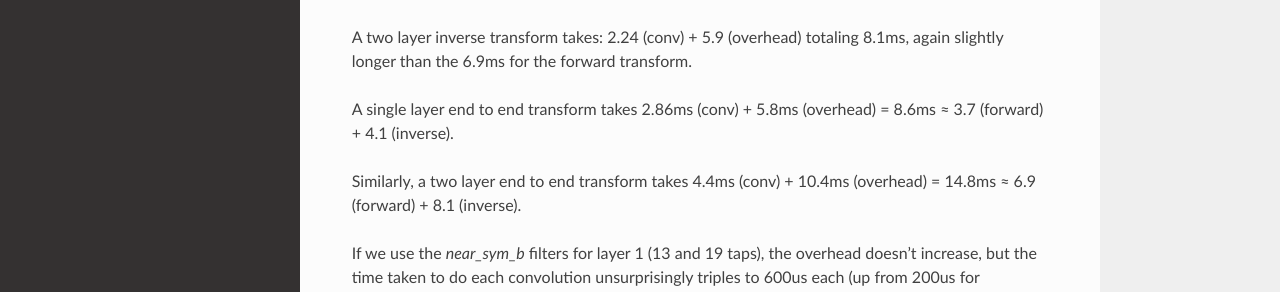
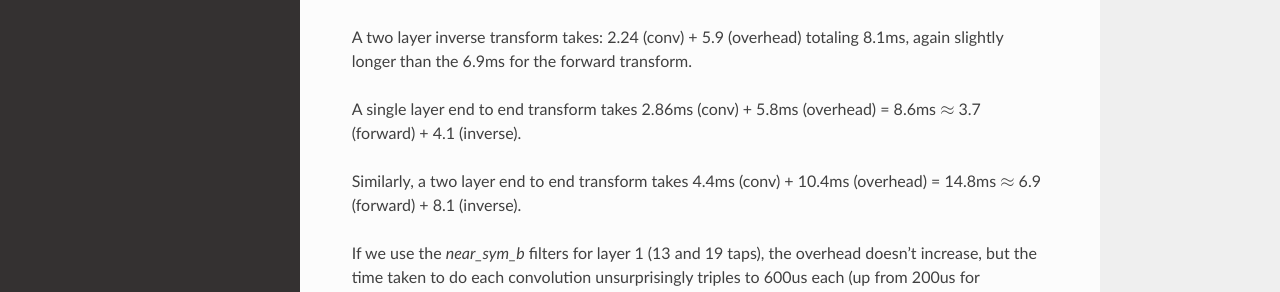
Before and after one commit to fbcotter/pytorch_wavelets, a Sphinx documentation site: the page built from docs/speed.rst, in a window 1280 px wide and 900 px high, scrolled down 505 px. Shown: the part 397-689 px from the top of the window. Built offline with Sphinx 7.4.7 and the Read the Docs theme 2.0.0, drawn with Linux system fonts in a browser that asks for light colours.

Commit message:
Updated docs requirements

```diff
--- a/docs/requirements.txt
+++ b/docs/requirements.txt
@@ -2,3 +2,6 @@ sphinx
 sphinx_rtd_theme
 sphinxcontrib-napoleon
 sphinxcontrib-bibtex
+numpy
+torch
+PyWavelets
--- a/docs/speed.rst
+++ b/docs/speed.rst
@@ -34,9 +34,9 @@ for the forward transform.
 A two layer inverse transform takes: 2.24 (conv) + 5.9 (overhead) totaling 8.1ms, again slightly longer than the 6.9ms
 for the forward transform.
 
-A single layer end to end transform takes 2.86ms (conv) + 5.8ms (overhead) = 8.6ms ≈ 3.7 (forward) + 4.1 (inverse).
+A single layer end to end transform takes 2.86ms (conv) + 5.8ms (overhead) = 8.6ms :math:`\approx` 3.7 (forward) + 4.1 (inverse).
 
-Similarly, a two layer end to end transform takes 4.4ms (conv) + 10.4ms (overhead) = 14.8ms ≈ 6.9 (forward) + 8.1
+Similarly, a two layer end to end transform takes 4.4ms (conv) + 10.4ms (overhead) = 14.8ms :math:`\approx` 6.9 (forward) + 8.1
 (inverse).
 
 If we use the `near_sym_b` filters for layer 1 (13 and 19 taps), the overhead doesn't increase, but the time taken to do
```
